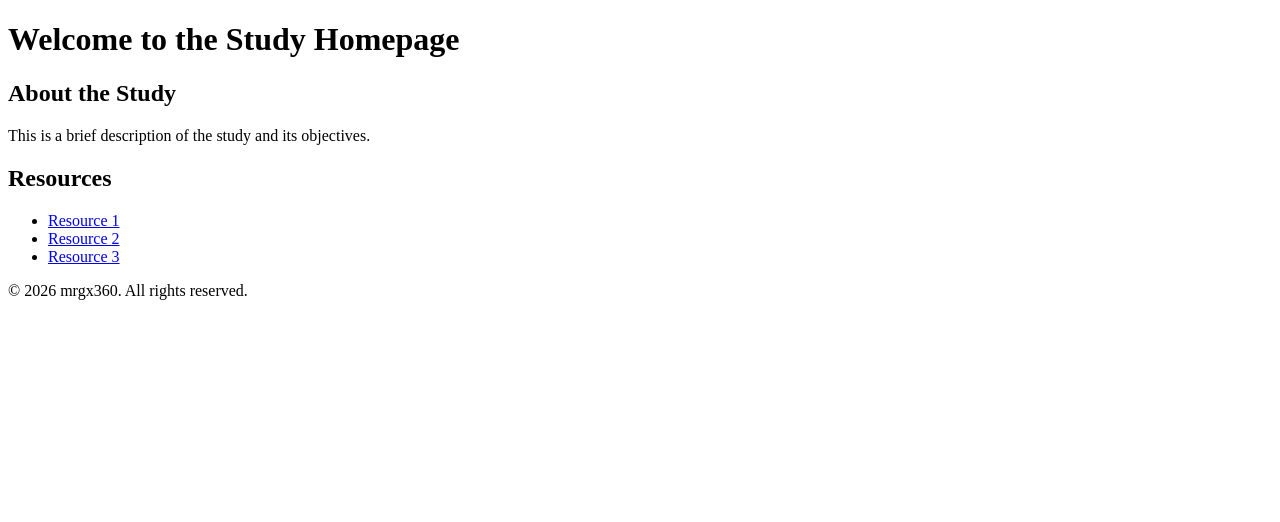
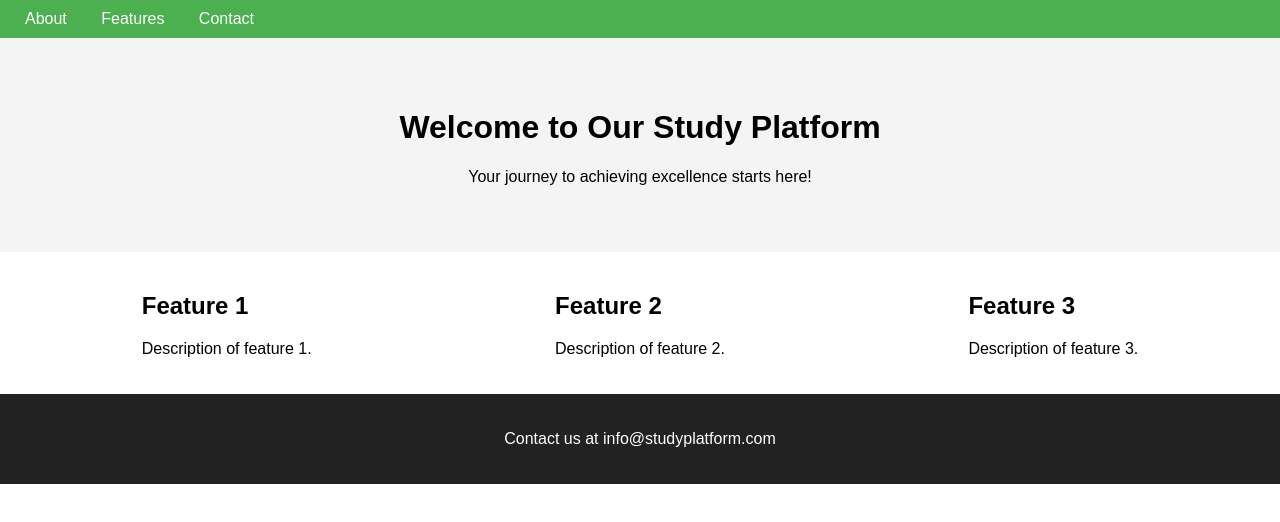
Before and after one commit to mrgx360/Study, a plain HTML site: page index.html in a window 1280 px wide. Drawn offline with Linux system fonts and the light colour scheme.

Commit message:
Updated index.html with new professional study homepage content.

```diff
--- a/index.html
+++ b/index.html
@@ -3,28 +3,34 @@
 <head>
     <meta charset="UTF-8">
     <meta name="viewport" content="width=device-width, initial-scale=1.0">
-    <title>Study Homepage</title>
+    <title>Professional Study Homepage</title>
+    <link rel="stylesheet" href="styles.css">
+    <style>
+        body { font-family: Arial, sans-serif; margin: 0; padding: 0; }
+        nav { background-color: #4CAF50; padding: 10px; color: white; }
+        nav a { color: white; margin: 0 15px; text-decoration: none; }
+        .hero { padding: 50px; text-align: center; background-color: #f4f4f4; }
+        .features { display: flex; justify-content: space-around; padding: 20px; }
+        .footer { text-align: center; padding: 20px; background-color: #222; color: white; }
+    </style>
 </head>
 <body>
-    <header>
-        <h1>Welcome to the Study Homepage</h1>
-    </header>
-    <main>
-        <section>
-            <h2>About the Study</h2>
-            <p>This is a brief description of the study and its objectives.</p>
-        </section>
-        <section>
-            <h2>Resources</h2>
-            <ul>
-                <li><a href="#">Resource 1</a></li>
-                <li><a href="#">Resource 2</a></li>
-                <li><a href="#">Resource 3</a></li>
-            </ul>
-        </section>
-    </main>
-    <footer>
-        <p>&copy; 2026 mrgx360. All rights reserved.</p>
-    </footer>
+    <nav>
+        <a href="#about">About</a>
+        <a href="#features">Features</a>
+        <a href="#contact">Contact</a>
+    </nav>
+    <div class="hero">
+        <h1>Welcome to Our Study Platform</h1>
+        <p>Your journey to achieving excellence starts here!</p>
+    </div>
+    <div class="features" id="features">
+        <div><h2>Feature 1</h2><p>Description of feature 1.</p></div>
+        <div><h2>Feature 2</h2><p>Description of feature 2.</p></div>
+        <div><h2>Feature 3</h2><p>Description of feature 3.</p></div>
+    </div>
+    <div class="footer">
+        <p>Contact us at info@studyplatform.com</p>
+    </div>
 </body>
 </html>
```
